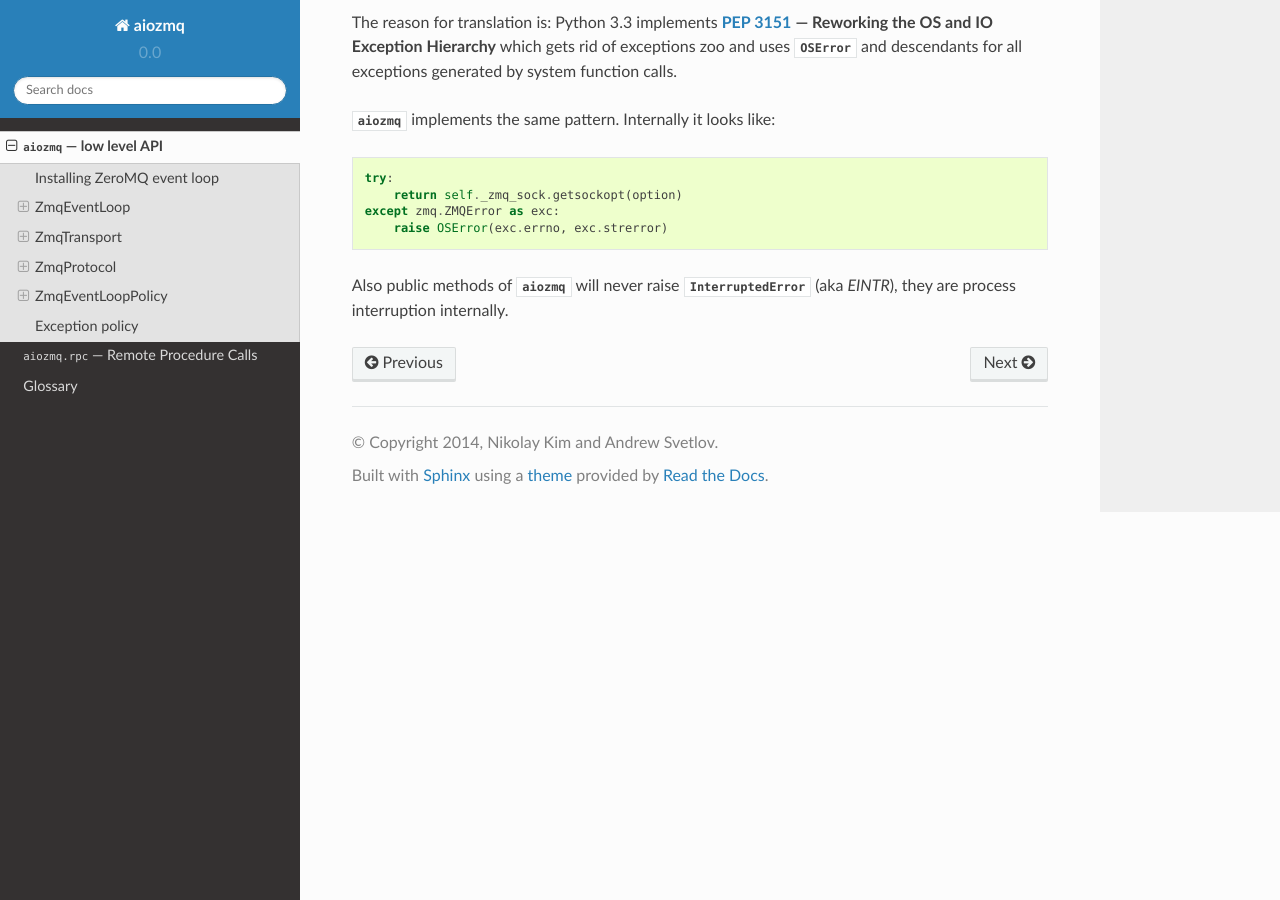
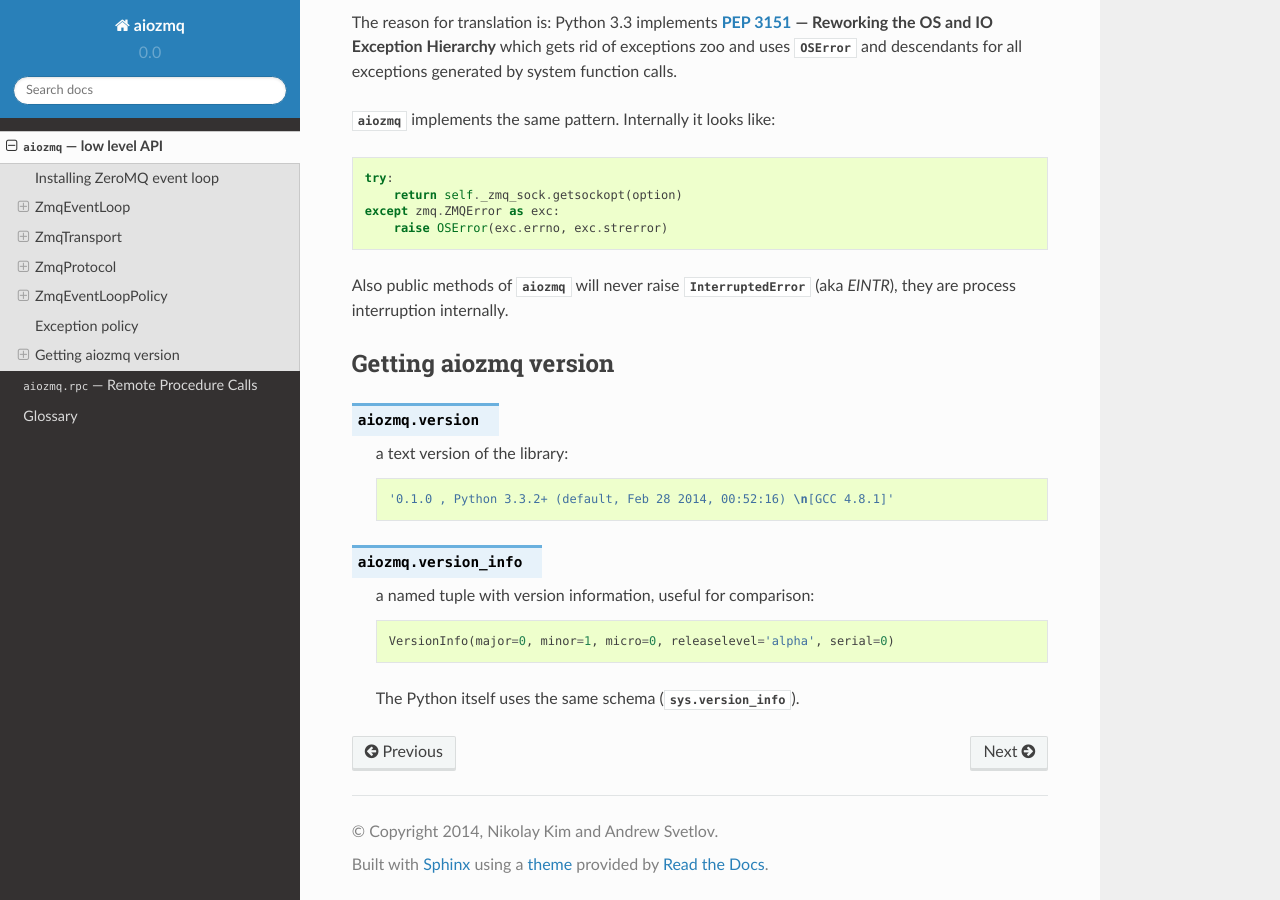
Before and after one commit to aio-libs/aiozmq, a Sphinx documentation site: the page built from docs/low-level.rst, in a window 1280 px wide and 900 px high, scrolled down 8693 px. Built offline with Sphinx 7.4.7 and the Read the Docs theme 2.0.0, drawn with Linux system fonts in a browser that asks for light colours.

Commit message:
Document version and version_info

```diff
--- a/aiozmq/__init__.py
+++ b/aiozmq/__init__.py
@@ -1,5 +1,6 @@
 from collections import namedtuple
 import re
+import sys
 
 from .selector import ZmqSelector
 from .events import ZmqEventLoop, ZmqEventLoopPolicy
@@ -8,11 +9,11 @@
 
 __all__ = ('ZmqSelector', 'ZmqEventLoop', 'ZmqEventLoopPolicy',
            'ZmqTransport', 'ZmqProtocol',
-           '__version__', 'version_info', 'version')
+           'version_info', 'version')
 
 __version__ = '0.1.0a'
 
-version = __version__
+version = __version__ + ' , Python ' + sys.version
 
 
 VersionInfo = namedtuple('VersionInfo', 'major minor micro releaselevel serial')
--- a/docs/low-level.rst
+++ b/docs/low-level.rst
@@ -498,3 +498,20 @@
 Also public methods of :mod:`aiozmq` will never raise
 :exc:`InterruptedError` (aka *EINTR*), they are process interruption
 internally.
+
+Getting aiozmq version
+----------------------
+
+.. data:: version
+
+   a text version of the library::
+
+       '0.1.0 , Python 3.3.2+ (default, Feb 28 2014, 00:52:16) \n[GCC 4.8.1]'
+
+.. data:: version_info
+
+   a named tuple with version information, useful for comparison::
+
+       VersionInfo(major=0, minor=1, micro=0, releaselevel='alpha', serial=0)
+
+   The Python itself uses the same schema (:const:`sys.version_info`).
```
